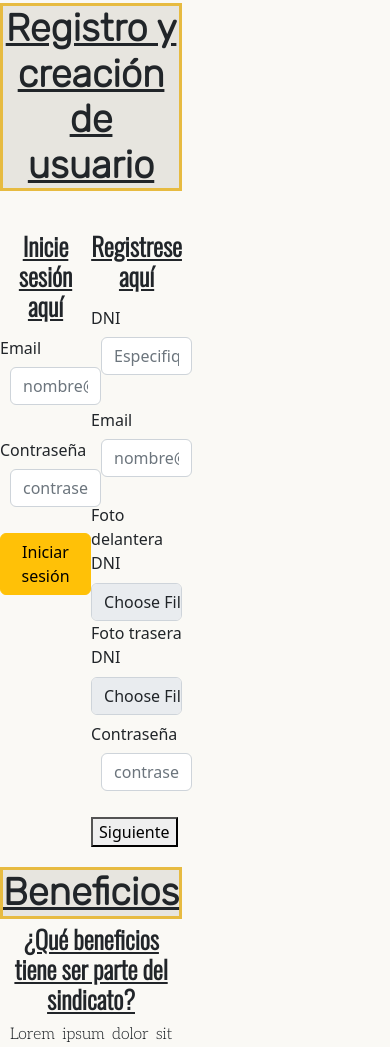
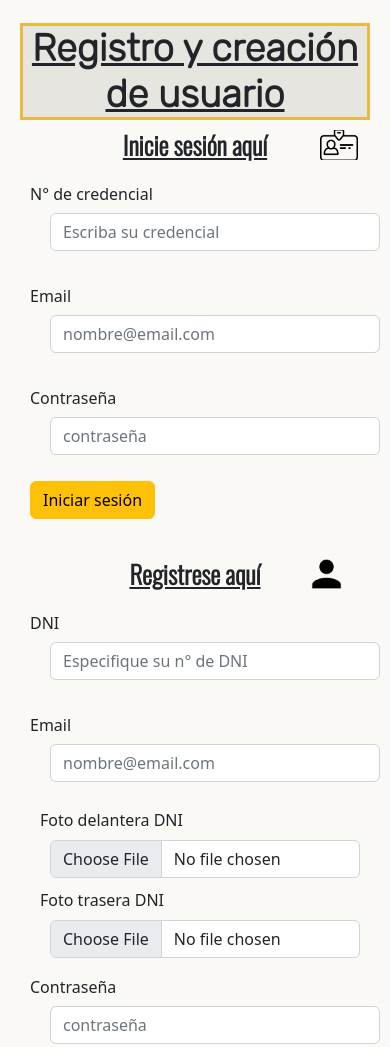
Before and after one commit to aletomk/Repositorio-proyecto-supa, a plain HTML site: page pages/registro.html in a window 390 px wide. Shown: the part 246-1293 px from the top of the page. Drawn offline with nearby package versions, Linux system fonts and the light colour scheme.

Commit message:
se hizo responsive a page registro

```diff
--- a/css/styles.css
+++ b/css/styles.css
@@ -377,36 +377,56 @@ grid-area: footer;
 
 /*REGISTRO*/
 
+input{
+    margin-left: 10px;
+}
+
+#formulario{
+    grid-area: main;
+    display: grid;
+    margin: 20px 20px 0 20px;
+}
+
+#siguiente{
+    margin-bottom: 20px;
+}
+
+.formulario_section{
+    display: grid;
+    justify-items: center;
+    grid-template-columns: 1fr 1fr;
+}
+
+.h3_registro{
+    text-align: justify;
+    margin: 8px 0 0 0;
+}
+
 .icono_registro{
     background-image: url(../img/registro-icono.png);
     background-repeat: no-repeat;
-    background-position: 885px;
+    background-position: 895px;
     background-size: 38px;
 }
 
 .icono_usuario{
     background-image: url(../img/usuario-icono.png);
     background-repeat: no-repeat;
-    background-position: 260px;
+    background-position: 290px;
     background-size: 38px;
+    margin-bottom: 15px;
 }
 
 .icono_nuevo-usuario{
     background-image: url(../img/nuevo_usuario-icono.png);
     background-repeat: no-repeat;
-    background-position: 265px;
+    background-position: 275px;
     background-size: 43px;
+    margin-bottom: 15px;
 }
 
-.formulario{
-    display: flex;
-    justify-content: space-evenly;
-    align-items: flex-start;
-    margin-top: 40px;
-}
-
-.siguiente{
-    margin-bottom: 20px;
+.row{
+    flex-wrap: nowrap;
 }
 
 /*------------MEDIA QUERIES------------*/
@@ -443,6 +463,14 @@ grid-area: footer;
     }
     .h3_preguntas p{
         width: 400px;
+    }
+    .formulario_section{
+        display: grid;
+        grid-template-columns: 1fr;
+        row-gap: 40px;
+    }
+    .h3_registro{
+        text-align: center;
     }
 }
 
@@ -506,6 +534,16 @@ grid-area: footer;
     .logo_supa{
         margin-left: 30px;
     }
+    .formulario_section{
+        display: grid;
+        grid-template-columns: 1fr;
+    }
+    .h3_registro{
+        text-align: center;
+    }
+    .row{
+        flex-wrap: wrap;
+    }
 }
 
 /*550PX*/
@@ -555,6 +593,22 @@ grid-area: footer;
     }
 }
 
+/*380PX*/
+@media screen and (max-width: 380px){
+    .formulario_section{
+        display: grid;
+        grid-template-columns: 1fr;
+        width: 250px;
+        margin: 0 auto;
+    }
+    .h3_registro{
+        text-align: center;
+    }
+    .row{
+        flex-wrap: wrap;
+    }
+}
+
 /*315PX*/
 @media screen and (max-width: 315px){
     .novedad_index{
--- a/pages/registro.html
+++ b/pages/registro.html
@@ -36,11 +36,19 @@
         </nav>
     </header>
 
-    <main>
+    <main id="formulario">
+    <section>
     <h2 class="icono_registro">Registro y creación de usuario</h2>
-        <section class="formulario">
+        <div class="formulario_section">
             <form class="usuario">
             <h3 class="icono_usuario">Inicie sesión aquí</h3>
+
+                <div class="row mb-3">
+                <label class="col-sm-2 col-form-label">N° de credencial</label>
+                    <div class="col-sm-10">
+                    <input type="text" class="form-control" placeholder="Escriba su credencial">
+                    </div>
+                </div>
 
                 <div class="row mb-3">
                 <label for="inputEmail3" class="col-sm-2 col-form-label">Email</label>
@@ -77,11 +85,15 @@
                     </div>
                 </div>
 
+                <div>
                 <label for="formFile" class="form-label">Foto delantera DNI</label>
                 <input class="form-control" type="file" id="formFile">
+                </div>
 
+                <div>
                 <label for="formFile" class="form-label">Foto trasera DNI</label>
                 <input class="form-control" type="file" id="formFile">
+                </div>
 
                 <div class="row mb-3">
                 <label for="inputPassword3" class="col-sm-2 col-form-label">Contraseña</label>
@@ -90,15 +102,15 @@
                     </div>
                 </div>
 
-                <button class="siguiente" type="submit" class="btn btn-warning">Siguiente</button>
+                <button id="siguiente" type="submit" class="btn btn-warning">Siguiente</button>
 
             </form>
-
+        </div>
     </section>
     <section>
         <h2>Beneficios</h2>
             <article>
-            <h3 class="h3_distinto">¿Qué beneficios tiene ser parte del sindicato?</h3>
+            <h3 class="h3_registro">¿Qué beneficios tiene ser parte del sindicato?</h3>
                 <div>
                 <p>Lorem ipsum dolor sit amet consectetur adipisicing elit. Saepe, reiciendis. Asperiores architecto, ut quo facere reiciendis beatae obcaecati, cupiditate aliquam, fugit commodi reprehenderit distinctio quas iure provident consectetur. Quaerat, aliquam. Lorem ipsum dolor sit amet consectetur, adipisicing elit. Culpa enim, odio sequi consectetur impedit adipisci reiciendis voluptatum esse aliquid nihil quia eum cupiditate cumque labore quae earum dolor asperiores placeat. Lorem ipsum dolor sit amet consectetur adipisicing elit. Sapiente adipisci harum numquam quisquam rerum, modi, repudiandae nesciunt aperiam amet quos cupiditate animi sit perferendis tenetur, quod libero tempora consequuntur! Deserunt.
                 </p>
```
